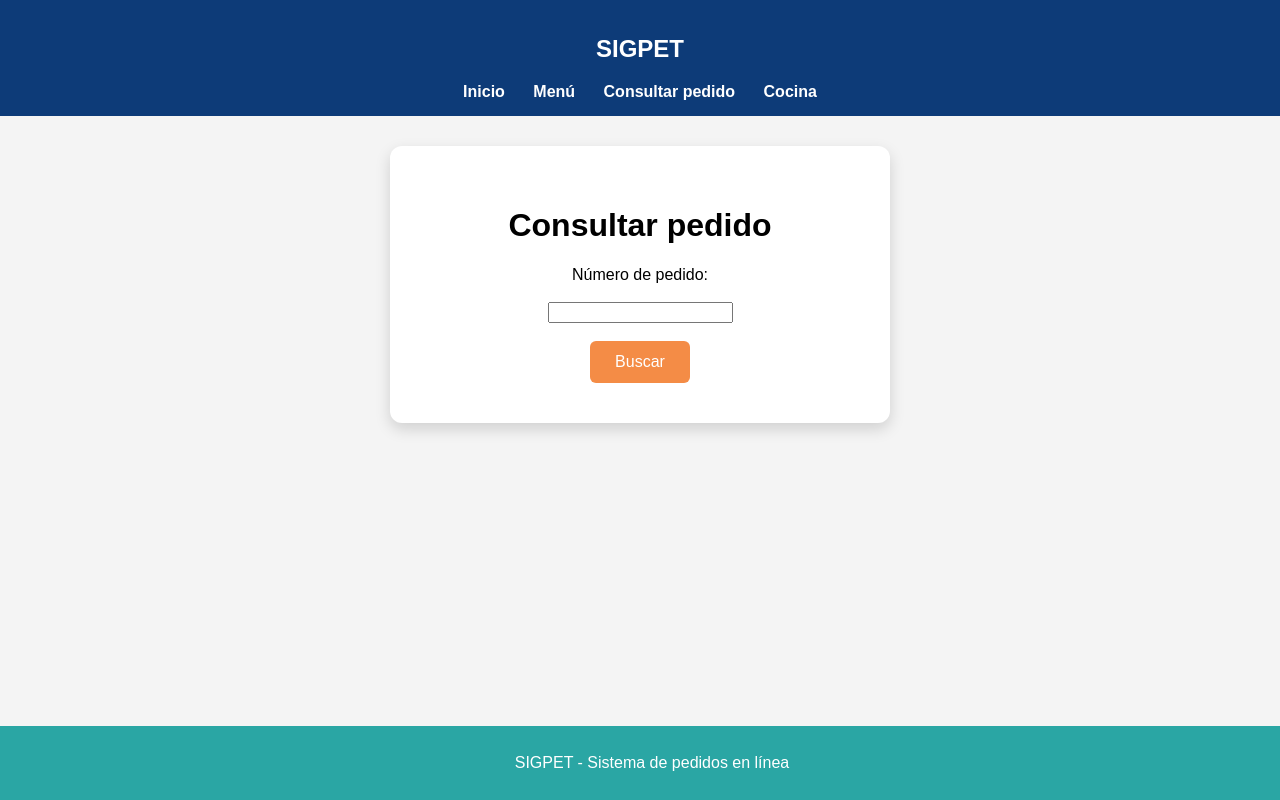
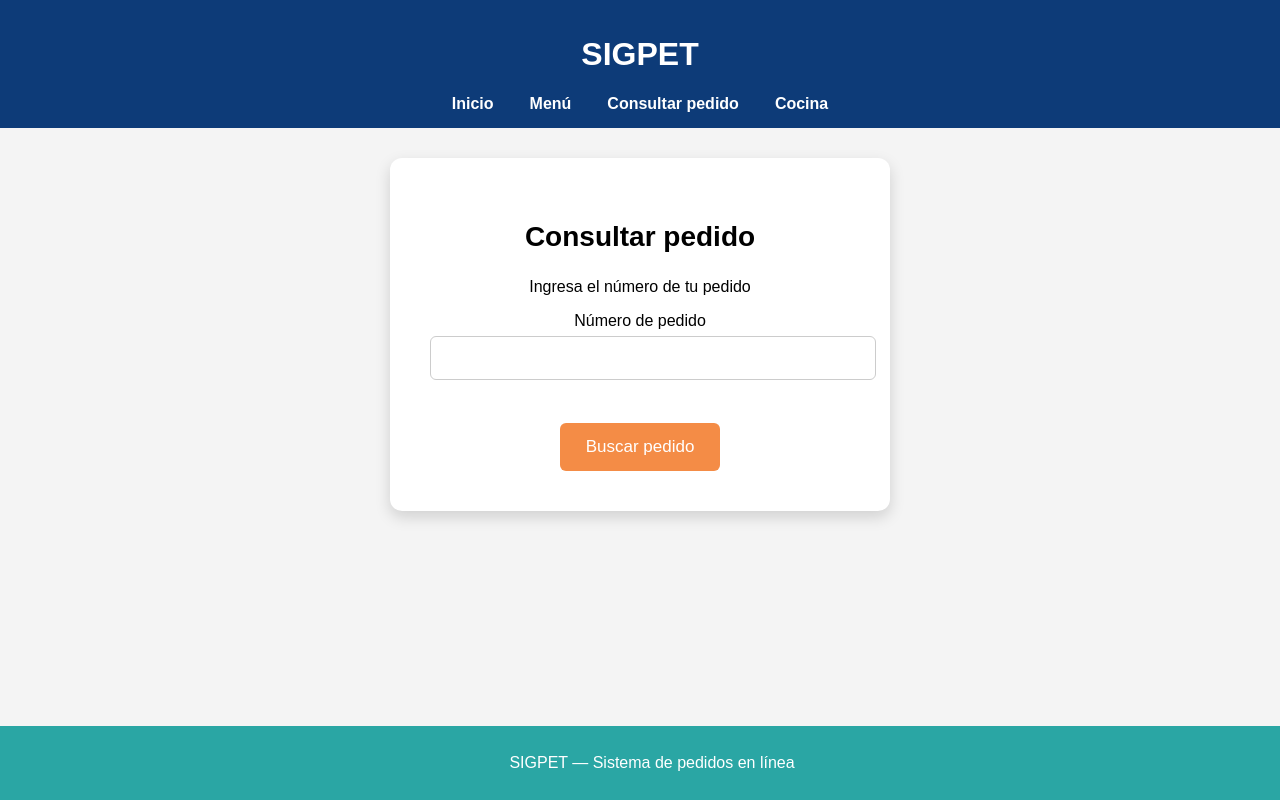
Before and after one commit to OmarBarraza05-HOVB/sigpet, a Flask app: page /consultar in a window 1280 px wide. Run offline with Flask 3, Linux system fonts and the light colour scheme.

Commit message:
Mejora de diseño UI: header, footer y tarjetas en menu, opciones y pedido

```diff
--- a/static/style.css
+++ b/static/style.css
@@ -18,11 +18,23 @@ text-align:center;
 padding:15px;
 }
 
+nav{
+margin-top:10px;
+display:flex;
+justify-content:center;
+flex-wrap:wrap;
+gap:12px;
+}
+
 nav a{
 color:white;
 margin:0 12px;
 text-decoration:none;
 font-weight:bold;
+}
+
+nav a:hover{
+text-decoration:underline;
 }
 
 /* CONTENIDO */
@@ -45,8 +57,20 @@ background:white;
 padding:40px;
 border-radius:12px;
 box-shadow:0px 6px 15px rgba(0,0,0,0.15);
-width:420px;
+width:90%;
+max-width:420px;
 text-align:center;
+}
+
+/* INPUTS Y FORMULARIOS */
+
+input, select{
+width:100%;
+padding:12px;
+border:1px solid #ccc;
+border-radius:6px;
+font-size:16px;
+margin-top:6px;
 }
 
 /* BOTON */
@@ -63,6 +87,19 @@ cursor:pointer;
 
 button:hover{
 background:#e37730;
+}
+
+/* BOTON PRINCIPAL */
+
+.btn-principal{
+margin-top:25px;
+background:#f48c46;
+color:white;
+border:none;
+padding:14px 26px;
+font-size:17px;
+border-radius:6px;
+cursor:pointer;
 }
 
 /* FOOTER */
@@ -141,6 +178,8 @@ cursor:pointer;
 background:#e37730;
 }
 
+/* MENU */
+
 .menu-item{
 display:flex;
 justify-content:space-between;
@@ -154,13 +193,24 @@ margin-bottom:25px;
 font-size:28px;
 }
 
-.btn-principal{
-margin-top:25px;
-background:#f48c46;
-color:white;
-border:none;
-padding:14px 26px;
-font-size:17px;
-border-radius:6px;
-cursor:pointer;
+/* RESPONSIVE */
+
+@media (max-width:600px){
+
+.card{
+padding:25px;
 }
+
+.menu-item{
+font-size:18px;
+}
+
+button{
+width:100%;
+}
+
+nav{
+gap:8px;
+}
+
+}
--- a/templates/consultar.html
+++ b/templates/consultar.html
@@ -3,9 +3,12 @@
 
 <head>
 
+<meta charset="UTF-8">
+<meta name="viewport" content="width=device-width, initial-scale=1.0">
+
 <link rel="stylesheet" href="{{ url_for('static', filename='style.css') }}">
 
-<title>Consultar pedido</title>
+<title>Consultar pedido | SIGPET</title>
 
 </head>
 
@@ -13,7 +16,7 @@
 
 <header>
 
-<h2>SIGPET</h2>
+<h1>SIGPET</h1>
 
 <nav>
 <a href="/">Inicio</a>
@@ -29,19 +32,21 @@
 
 <div class="card">
 
-<h1>Consultar pedido</h1>
+<h2>Consultar pedido</h2>
+
+<p>Ingresa el número de tu pedido</p>
 
 <form action="/buscar_pedido" method="post">
 
-<label>Número de pedido:</label>
-
-<br><br>
+<label>Número de pedido</label>
 
 <input type="number" name="numero_pedido" required>
 
 <br><br>
 
-<button type="submit">Buscar</button>
+<button type="submit" class="btn-principal">
+Buscar pedido
+</button>
 
 </form>
 
@@ -52,7 +57,7 @@
 
 <footer>
 
-<p>SIGPET - Sistema de pedidos en línea</p>
+<p>SIGPET — Sistema de pedidos en línea</p>
 
 </footer>
 
```
